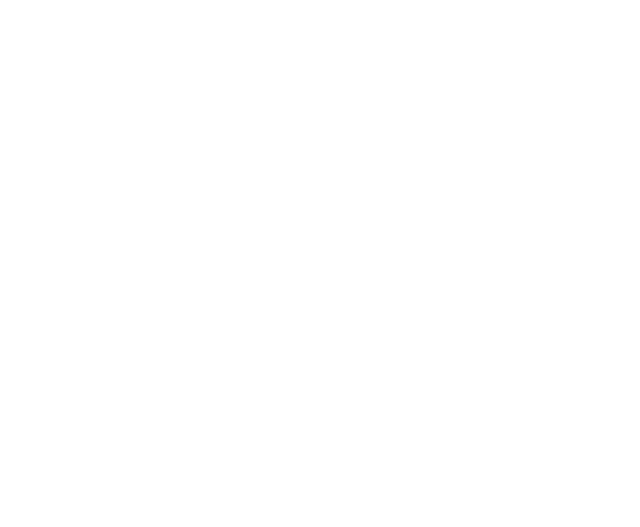
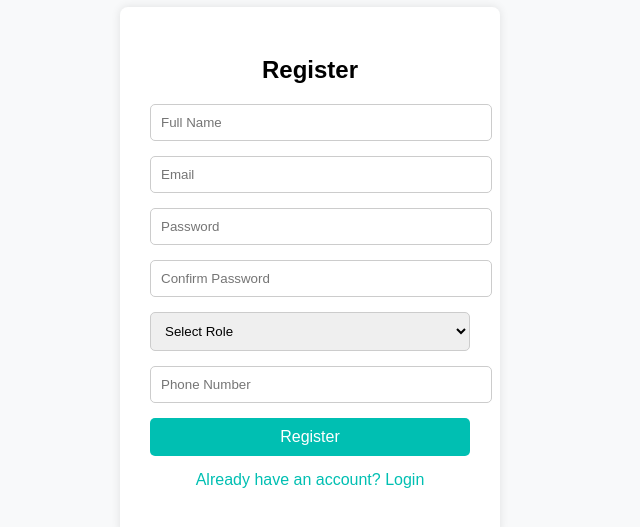
Before and after one commit to SIT2711/online-exam-system, a React (Create React App) app: page /login in a window 1280 px wide. Shown: the part 129-656 px from the top of the page, without its empty margins (330-970 px from the left). Built offline with nearby package versions, Linux system fonts and the light colour scheme.

Commit message:
RegisterForm

```diff
--- a/src/App.js
+++ b/src/App.js
@@ -1,10 +1,10 @@
-import logo from './logo.svg';
-import './App.css';
+import React from "react";
+import Register from "./pages/Register";
 
 function App() {
   return (
-    <div className="App">
-
+    <div>
+      <Register />
     </div>
   );
 }
--- a/src/pages/LoginForm.css
+++ /dev/null
@@ -1,61 +0,0 @@
-body{
-font-family: Arial, sans-serif;
-background:#f2f4f8;
-}
-
-.login-container{
-display:flex;
-justify-content:center;
-align-items:center;
-height:100vh;
-}
-
-.login-card{
-background:white;
-padding:40px;
-width:320px;
-border-radius:10px;
-box-shadow:0 4px 15px rgba(0,0,0,0.2);
-text-align:center;
-}
-
-.title{
-margin-bottom:20px;
-}
-
-.login-card input,
-.login-card select{
-width:100%;
-padding:10px;
-margin:10px 0;
-border:1px solid #ccc;
-border-radius:5px;
-}
-
-.login-card button{
-width:100%;
-padding:10px;
-background:#4a90e2;
-color:white;
-border:none;
-border-radius:5px;
-font-size:16px;
-cursor:pointer;
-}
-
-.login-card button:hover{
-background:#357ae8;
-}
-
-.error{
-color:red;
-font-size:14px;
-margin-top:5px;
-}
-
-.links{
-margin-top:15px;
-font-size:14px;
-color:#4a90e2;
-cursor:pointer;
-}
--- /dev/null
+++ b/src/pages/Register.css
@@ -0,0 +1,56 @@
+body{
+  margin:0;
+  font-family: Arial, sans-serif;
+  background:#F8F9FA;
+}
+
+.register-container{
+  display:flex;
+  justify-content:center;
+  align-items:center;
+  height:100vh;
+}
+
+.register-form{
+  background:white;
+  padding:30px;
+  width:320px;
+  border-radius:8px;
+  box-shadow:0 0 10px rgba(0,0,0,0.1);
+}
+
+.register-form h2{
+  text-align:center;
+  margin-bottom:20px;
+}
+
+.register-form input,
+.register-form select{
+  width:100%;
+  padding:10px;
+  margin-bottom:15px;
+  border:1px solid #ccc;
+  border-radius:5px;
+}
+
+.register-form button{
+  width:100%;
+  padding:10px;
+  background:#00BFB2;
+  color:white;
+  border:none;
+  border-radius:5px;
+  font-size:16px;
+  cursor:pointer;
+}
+
+.register-form button:hover{
+  background:#00a79d;
+}
+
+.login-link{
+  margin-top:15px;
+  text-align:center;
+  color:#00BFB2;
+  cursor:pointer;
+}
--- /dev/null
+++ b/src/pages/Register.jsx
@@ -0,0 +1,89 @@
+import React, { useState } from "react";
+import "./Register.css";
+
+function Register() {
+  const [formData, setFormData] = useState({
+    fullName: "",
+    email: "",
+    password: "",
+    confirmPassword: "",
+    role: "",
+    phone: ""
+  });
+
+  const handleChange = (e) => {
+    setFormData({
+      ...formData,
+      [e.target.name]: e.target.value
+    });
+  };
+
+  const handleSubmit = (e) => {
+    e.preventDefault();
+    console.log(formData);
+    alert("Registration Successful");
+  };
+
+  return (
+    <div className="register-container">
+      <form className="register-form" onSubmit={handleSubmit}>
+        <h2>Register</h2>
+
+        <input
+          type="text"
+          name="fullName"
+          placeholder="Full Name"
+          onChange={handleChange}
+          required
+        />
+
+        <input
+          type="email"
+          name="email"
+          placeholder="Email"
+          onChange={handleChange}
+          required
+        />
+
+        <input
+          type="password"
+          name="password"
+          placeholder="Password"
+          onChange={handleChange}
+          required
+        />
+
+        <input
+          type="password"
+          name="confirmPassword"
+          placeholder="Confirm Password"
+          onChange={handleChange}
+          required
+        />
+
+        <select name="role" onChange={handleChange} required>
+          <option value="">Select Role</option>
+          <option value="student">Student</option>
+          <option value="teacher">Teacher</option>
+          <option value="admin">Admin</option>
+        </select>
+
+        <input
+          type="tel"
+          name="phone"
+          placeholder="Phone Number"
+          onChange={handleChange}
+          required
+        />
+
+        <button type="submit">Register</button>
+
+        <p className="login-link">
+          Already have an account? Login
+        </p>
+      </form>
+    </div>
+  );
+}
+
+export default Register;
```
Also changed, not shown: src/pages/LoginForm.jsx (deleted, +0 -78 lines).
